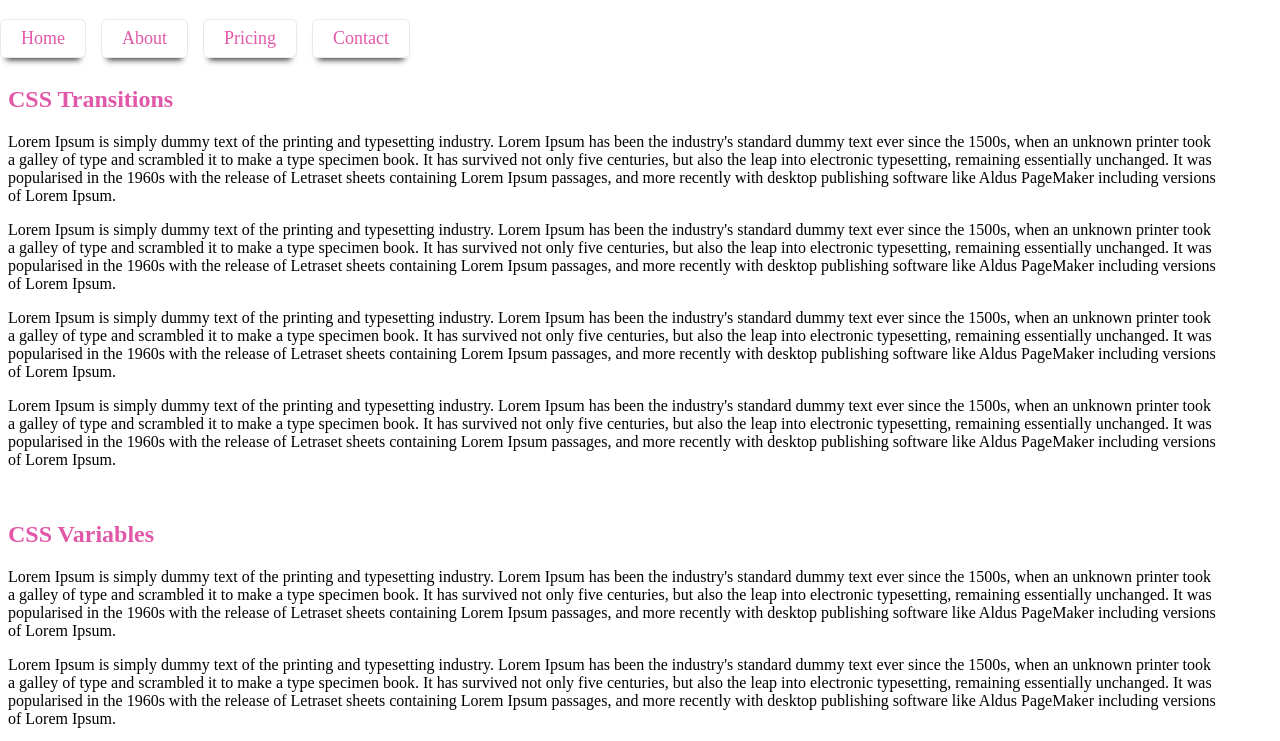
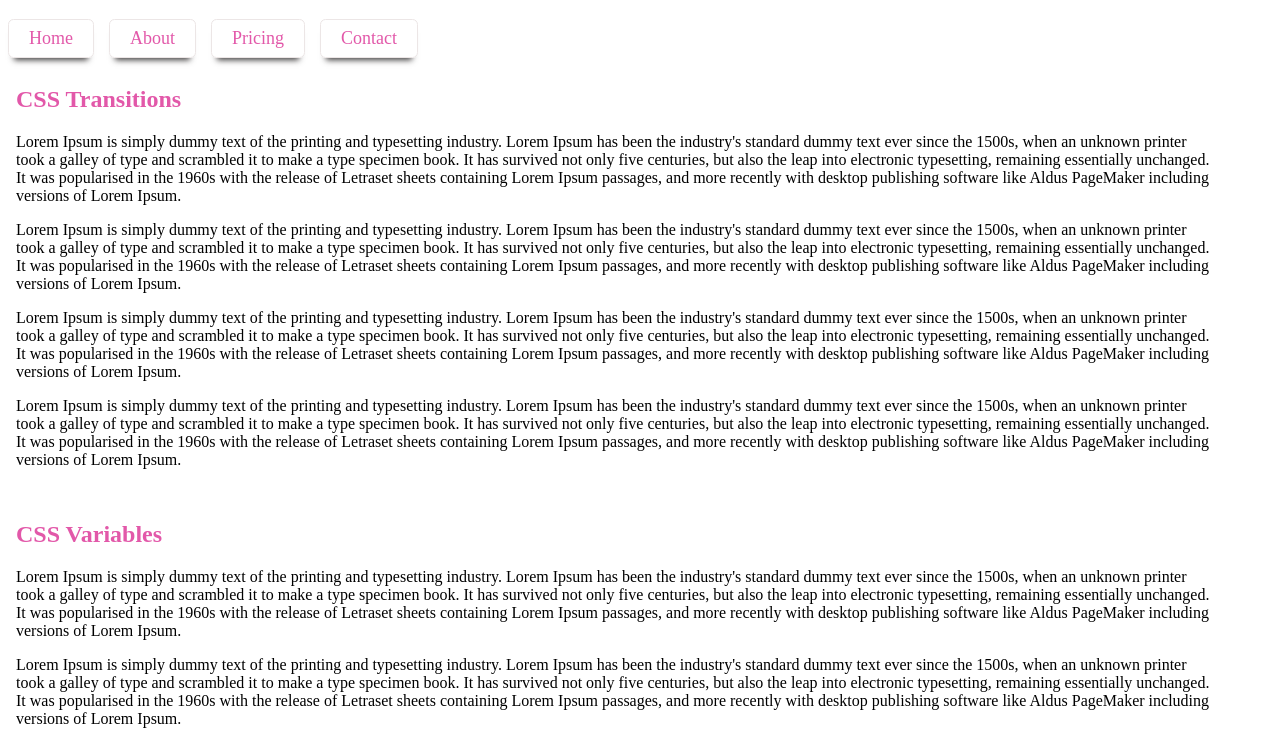
Before and after one commit to iyamliane/acit1620-lab4, a plain HTML site: page index.html in a window 1280 px wide. Shown: the part 189-930 px from the top of the page. Drawn offline with Linux system fonts and the light colour scheme.

Commit message:
third commit

```diff
--- a/styles.css
+++ b/styles.css
@@ -1,10 +1,3 @@
-html,
-body {
-    margin: 0;
-    padding: 0;
-    height: 100%;
-}
-
 h1 {
     display:flex;
     color:hsl(0, 0%, 100%);
```
